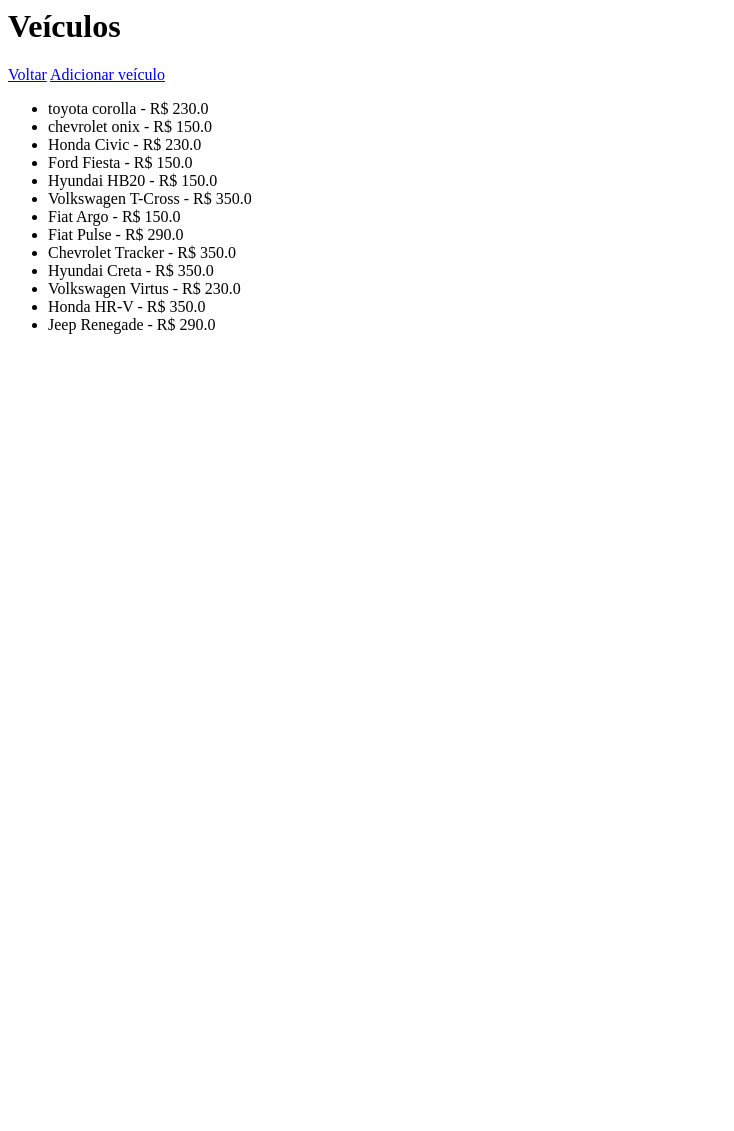
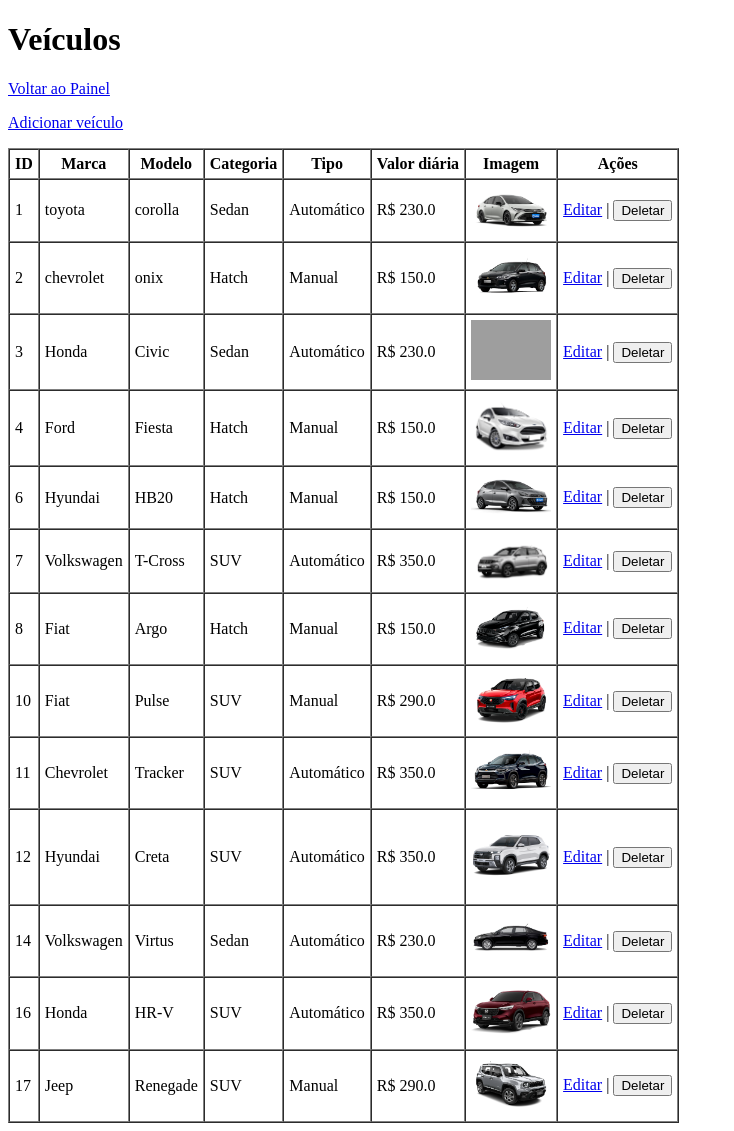
Before and after one commit to sofiabali/AutoProntoo, a Flask app: page /admin/veiculos in a window 1280 px wide. Shown: the whole page, without its empty margins (0-734 px from the left). Before the commit the page ends 334 px from the top, so only its background shows below. Run offline with Flask 3, Linux system fonts and the light colour scheme; a user stored in the database is signed in; data comes from the database, SQL or seed files in the repository; both versions use the stored data as it was after the commit; grey boxes are pictures that could not be loaded.

Commit message:
adicionar e atualizar veiculos, admin

```diff
--- a/app.py
+++ b/app.py
@@ -2,6 +2,13 @@ from flask import Flask, render_template, request, redirect, url_for, session, f
 import sqlite3
 from werkzeug.security import generate_password_hash, check_password_hash
 from functools import wraps
+import os
+
+ALLOWED_EXTENSIONS = {'png', 'jpg', 'jpeg', 'gif'}
+
+def allowed_file(filename):
+    return '.' in filename and filename.rsplit('.', 1)[1].lower() in ALLOWED_EXTENSIONS
+
 
 app = Flask(__name__)
 app.secret_key = 'segredo123'
@@ -261,6 +268,72 @@ def admin_adicionar_veiculo():
 
 
 
+@app.route('/admin/veiculos/deletar/<int:vid>', methods=['POST'])
+@login_required
+@role_required('admin')
+def admin_veiculos_deletar(vid):
+    conn = conectar_bd()
+    try:
+        conn.execute('DELETE FROM veiculos WHERE id = ?', (vid,))
+        conn.commit()
+    finally:
+        conn.close()
+    flash('Veículo removido com sucesso.', 'success')
+    return redirect(url_for('admin_veiculos'))
+
+@app.route('/admin/veiculos/editar/<int:vid>', methods=['GET', 'POST'])
+@login_required
+@role_required('admin')
+def admin_veiculos_editar(vid):
+    conn = conectar_bd()
+    carro = conn.execute('SELECT * FROM veiculos WHERE id=?', (vid,)).fetchone()
+    conn.close()
+
+    if not carro:
+        flash('Veículo não encontrado.', 'error')
+        return redirect(url_for('admin_veiculos'))
+
+    if request.method == 'POST':
+        marca = request.form.get('marca')
+        modelo = request.form.get('modelo')
+        categoria = request.form.get('categoria')
+        tipo = request.form.get('tipo')
+        valor_diaria = request.form.get('valor_diaria') or 0
+        descricao = request.form.get('descricao')
+
+        # imagem
+        imagem_filename = carro['imagem'] or 'semfoto.png'
+        if 'imagem' in request.files:
+            f = request.files['imagem']
+            if f.filename != '' and allowed_file(f.filename):
+                from werkzeug.utils import secure_filename
+                import os
+                filename = secure_filename(f.filename)
+                caminho = os.path.join('static/img', filename)
+                f.save(caminho)
+                imagem_filename = filename
+
+        # Atualiza o veículo
+        conn = conectar_bd()
+        conn.execute('''
+            UPDATE veiculos
+            SET marca=?, modelo=?, categoria=?, tipo=?, valor_diaria=?, descricao=?, imagem=?
+            WHERE id=?
+        ''', (marca, modelo, categoria, tipo, valor_diaria, descricao, imagem_filename, vid))
+        conn.commit()
+        conn.close()
+
+        flash('Veículo atualizado com sucesso!', 'success')
+        return redirect(url_for('admin_veiculos'))
+
+    return render_template('admin/admin_adicionar_veiculo.html', carro=carro)
+
+
+
+
+
+
+
 
 
 @app.route('/logout')
--- a/templates/admin/veiculos.html
+++ b/templates/admin/veiculos.html
@@ -1,9 +1,52 @@
-<h1>Veículos</h1>
-<a href="{{ url_for('admin_dashboard') }}">Voltar</a>
-<a href="{{ url_for('admin_adicionar_veiculo') }}">Adicionar veículo</a>
+<!DOCTYPE html>
+<html lang="pt-BR">
+<head>
+    <meta charset="UTF-8">
+    <title>Veículos - Painel Admin</title>
+</head>
+<body>
+    <h1>Veículos</h1>
+    <p><a href="{{ url_for('admin_dashboard') }}">Voltar ao Painel</a></p>
+    <p><a href="{{ url_for('admin_adicionar_veiculo') }}">Adicionar veículo</a></p>
 
-<ul>
-    {% for v in veiculos %}
-        <li>{{ v['marca'] }} {{ v['modelo'] }} - R$ {{ v['valor_diaria'] }}</li>
-    {% endfor %}
-</ul>
+    <table border="1" cellpadding="5" cellspacing="0">
+        <thead>
+            <tr>
+                <th>ID</th>
+                <th>Marca</th>
+                <th>Modelo</th>
+                <th>Categoria</th>
+                <th>Tipo</th>
+                <th>Valor diária</th>
+                <th>Imagem</th>
+                <th>Ações</th>
+            </tr>
+        </thead>
+        <tbody>
+        {% for v in veiculos %}
+            <tr>
+                <td>{{ v['id'] }}</td>
+                <td>{{ v['marca'] }}</td>
+                <td>{{ v['modelo'] }}</td>
+                <td>{{ v['categoria'] }}</td>
+                <td>{{ v['tipo'] }}</td>
+                <td>R$ {{ v['valor_diaria'] }}</td>
+                <td>
+                    {% if v['imagem'] %}
+                        <img src="{{ url_for('static', filename='img/' ~ v['imagem']) }}" width="80">
+                    {% else %}
+                        Sem imagem
+                    {% endif %}
+                </td>
+                <td>
+                    <a href="{{ url_for('admin_veiculos_editar', vid=v['id']) }}">Editar</a> |
+                    <form action="{{ url_for('admin_veiculos_deletar', vid=v['id']) }}" method="POST" style="display:inline;">
+                        <button type="submit" onclick="return confirm('Deseja realmente excluir este veículo?')">Deletar</button>
+                    </form>
+                </td>
+            </tr>
+        {% endfor %}
+        </tbody>
+    </table>
+</body>
+</html>
```
Also changed, not shown: templates/admin/admin_adicionar_veiculo.html (+31 -11 lines), locadora.db.
